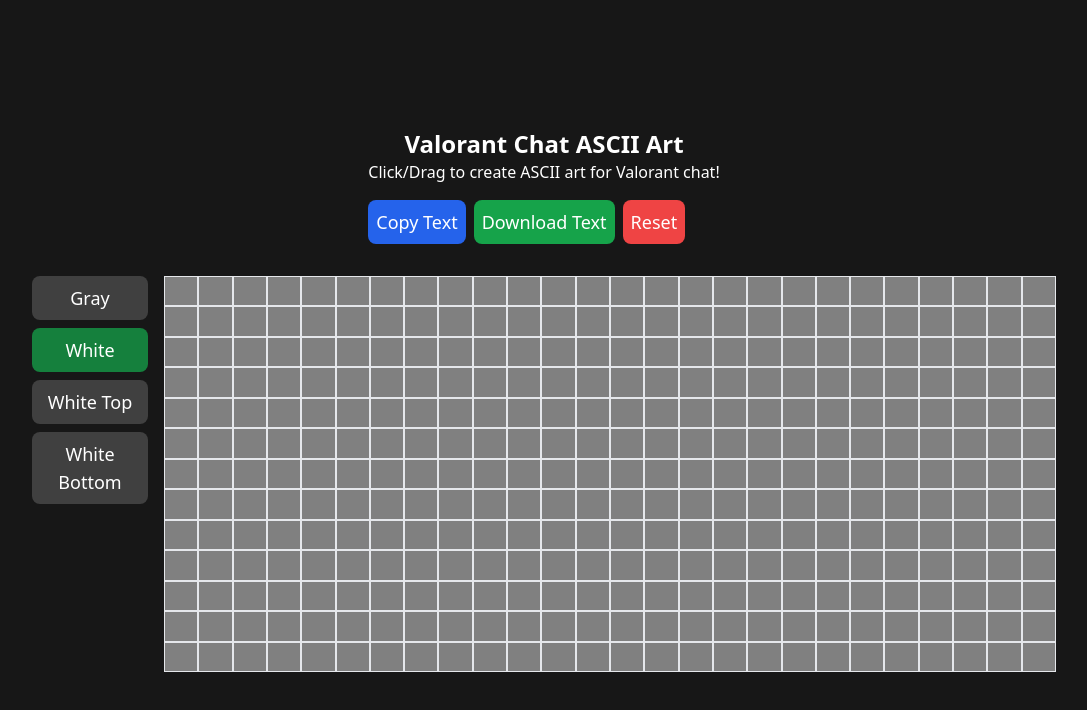
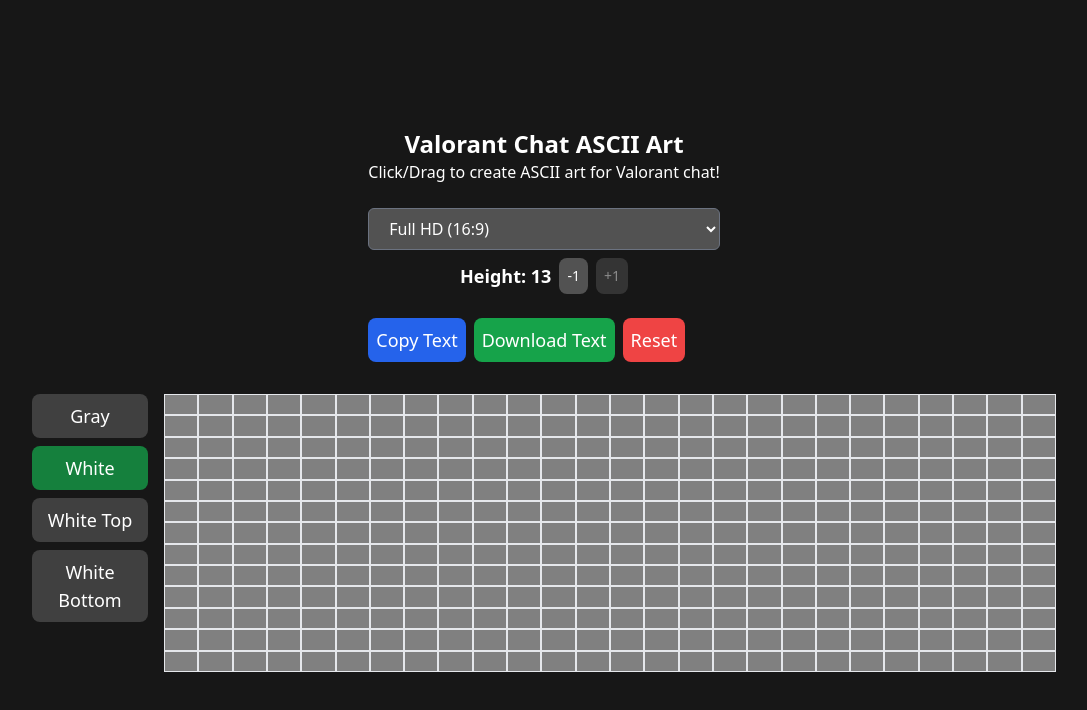
Before and after one commit to WinterBeyond/NextJS-Portfolio-Website, a Next.js app: page /valorant-chat in a window 1280 px wide. Shown: the top 710 px of the page, without its empty margins (96-1183 px from the left). Built offline with nearby package versions, Linux system fonts and the light colour scheme.

Commit message:
Additional valorant chat ascii logic

```diff
--- a/src/app/(valorant)/valorant-chat/page.tsx
+++ b/src/app/(valorant)/valorant-chat/page.tsx
@@ -3,14 +3,14 @@
 import {
 	CharacterTuple,
 	CharacterUnicode,
-	CharacterUnicodesToNames,
 	MAX_HEIGHT,
 	MAX_WIDTH,
 	STRETCHED_MAX_WIDTH,
+	generateGridRow,
 	generateGridTemplate,
 	generateText,
 } from "@/lib/ascii";
-import { useState } from "react";
+import { useEffect, useState } from "react";
 
 export default function ValorantChatPage() {
 	const [grid, setGrid] = useState(generateGridTemplate());
@@ -19,6 +19,10 @@
 	const [height, setHeight] = useState(MAX_HEIGHT);
 	const [selectedCharacter, setSelectedCharacter] =
 		useState<CharacterUnicode>("█");
+
+	useEffect(() => {
+		setGrid(generateGridTemplate(isStretched));
+	}, [isStretched]);
 
 	const width = isStretched ? STRETCHED_MAX_WIDTH : MAX_WIDTH;
 
@@ -71,16 +75,68 @@
 		anchorElement.click();
 	};
 
+	const increaseHeight = () => {
+		if (height >= MAX_HEIGHT) return;
+
+		setHeight((prev) => prev + 1);
+		setGrid((prevGrid) => [...prevGrid, ...generateGridRow(isStretched)]);
+	};
+
+	const decreaseHeight = () => {
+		if (height <= 1) return;
+
+		setHeight((prev) => prev - 1);
+		setGrid((prevGrid) =>
+			prevGrid.slice(
+				0,
+				prevGrid.length -
+					(isStretched ? STRETCHED_MAX_WIDTH : MAX_WIDTH)
+			)
+		);
+	};
+
 	return (
 		<div className="flex h-screen w-full flex-col items-center justify-center gap-8 p-32">
-			<div className="flex flex-col gap-4 text-center text-white">
-				<div>
+			<div className="flex flex-col gap-6 text-white">
+				<div className="text-center">
 					<h1 className="text-4xl font-bold sm:text-2xl">
 						Valorant Chat ASCII Art
 					</h1>
 					<p className="text-base">
 						Click/Drag to create ASCII art for Valorant chat!
 					</p>
+				</div>
+				<div className="hidden flex-col items-center gap-2 lg:flex">
+					<select
+						className="w-full rounded-md border border-gray-500 bg-neutral-600 px-4 py-2 text-base focus:border-blue-500"
+						onChange={(e) =>
+							setIsStretched(e.target.value === "stretched")
+						}
+					>
+						<option value="fullhd">Full HD (16:9)</option>
+						<option value="stretched">Stretched (4:3)</option>
+					</select>
+					<div className="flex items-center gap-2">
+						<p className="text-lg font-semibold">
+							Height: {height}
+						</p>
+						<button
+							className={`rounded-lg bg-neutral-600 p-2 text-sm hover:bg-neutral-700 ${
+								height <= 1 && "opacity-50"
+							}`}
+							onClick={decreaseHeight}
+						>
+							-1
+						</button>
+						<button
+							className={`rounded-lg bg-neutral-600 p-2 text-sm hover:bg-neutral-700 ${
+								height >= MAX_HEIGHT && "opacity-50"
+							}`}
+							onClick={increaseHeight}
+						>
+							+1
+						</button>
+					</div>
 				</div>
 				<div className="hidden items-center gap-2 lg:flex">
 					<button
--- a/src/lib/ascii.ts
+++ b/src/lib/ascii.ts
@@ -28,8 +28,12 @@
 export const MAX_HEIGHT = 13;
 export const MAX_WIDTH = 26, STRETCHED_MAX_WIDTH = 27;
 
-export function generateGridTemplate(): Grid {
-	return new Array(MAX_HEIGHT * MAX_WIDTH).fill("░");
+export function generateGridTemplate(isStretched = false): Grid {
+	return new Array(MAX_HEIGHT * (isStretched ? STRETCHED_MAX_WIDTH : MAX_WIDTH)).fill("░");
+}
+
+export function generateGridRow(isStretched = false): Grid {
+	return new Array(isStretched ? STRETCHED_MAX_WIDTH : MAX_WIDTH).fill("░");
 }
 
 export function generateText(grid: Grid, isStretched = false): string {
```
